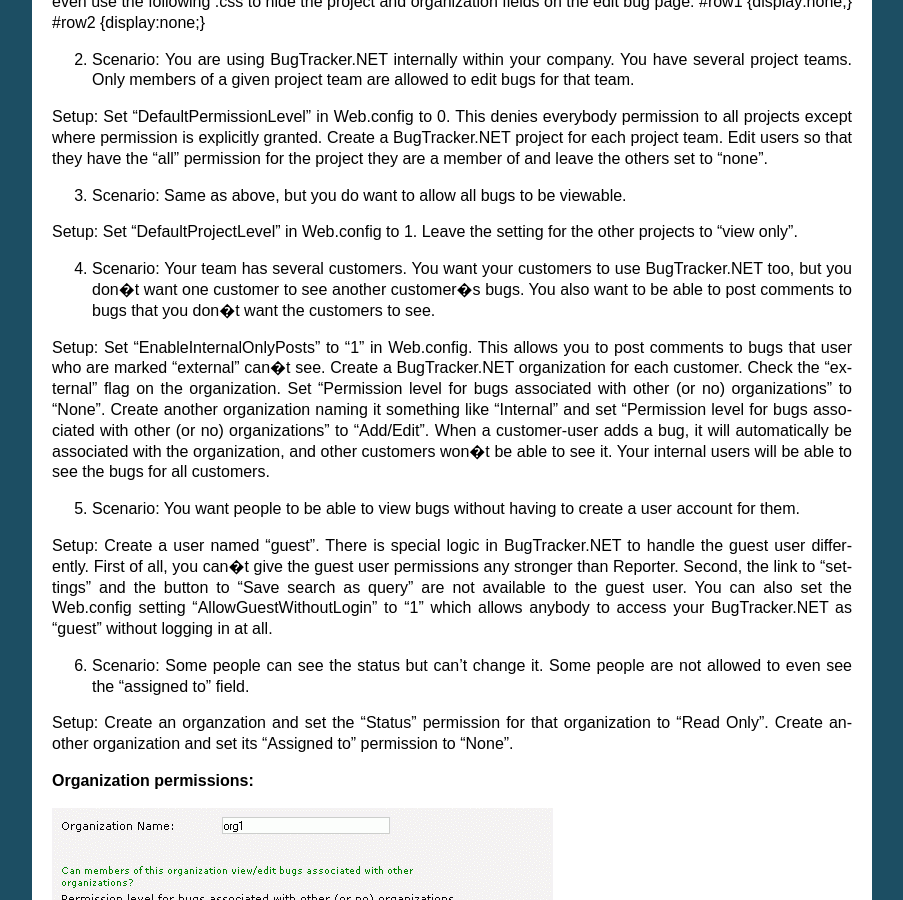
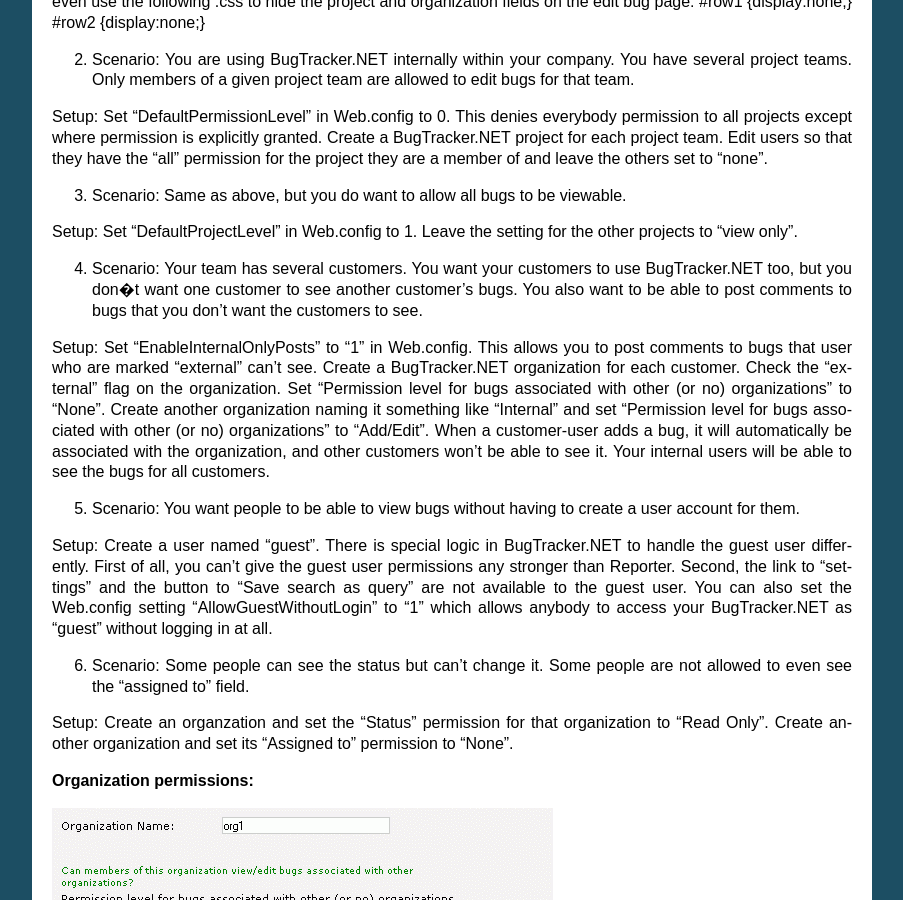
Before and after one commit to Displace99/Bug-Tracker, a Sphinx documentation site: the page built from docs/source/user-permissions.rst, in a window 1280 px wide and 900 px high, scrolled down 340 px. Shown: the whole window, without its empty margins (198-1101 px from the left). Built offline with Sphinx 7.4.7, drawn with Linux system fonts in a browser that asks for light colours.

Commit message:
Fixes incorrect character in documentation

```diff
--- a/docs/source/user-permissions.rst
+++ b/docs/source/user-permissions.rst
@@ -20,14 +20,14 @@ Setup: Set "DefaultPermissionLevel" in Web.config to 0. This denies everybody pe
 Setup: Set "DefaultProjectLevel" in Web.config to 1. Leave the setting for the other projects to "view only".
 
 
-4. Scenario: Your team has several customers. You want your customers to use BugTracker.NET too, but you don�t want one customer to see another customer�s bugs. You also want to be able to post comments to bugs that you don�t want the customers to see.
+4. Scenario: Your team has several customers. You want your customers to use BugTracker.NET too, but you don�t want one customer to see another customer's bugs. You also want to be able to post comments to bugs that you don't want the customers to see.
 
-Setup: Set "EnableInternalOnlyPosts" to "1" in Web.config. This allows you to post comments to bugs that user who are marked "external" can�t see. Create a BugTracker.NET organization for each customer. Check the "external" flag on the organization. Set "Permission level for bugs associated with other (or no) organizations" to "None". Create another organization naming it something like "Internal" and set "Permission level for bugs associated with other (or no) organizations" to "Add/Edit". When a customer-user adds a bug, it will automatically be associated with the organization, and other customers won�t be able to see it. Your internal users will be able to see the bugs for all customers.
+Setup: Set "EnableInternalOnlyPosts" to "1" in Web.config. This allows you to post comments to bugs that user who are marked "external" can't see. Create a BugTracker.NET organization for each customer. Check the "external" flag on the organization. Set "Permission level for bugs associated with other (or no) organizations" to "None". Create another organization naming it something like "Internal" and set "Permission level for bugs associated with other (or no) organizations" to "Add/Edit". When a customer-user adds a bug, it will automatically be associated with the organization, and other customers won't be able to see it. Your internal users will be able to see the bugs for all customers.
 
 
 5. Scenario: You want people to be able to view bugs without having to create a user account for them.
 
-Setup: Create a user named "guest". There is special logic in BugTracker.NET to handle the guest user differently. First of all, you can�t give the guest user permissions any stronger than Reporter. Second, the link to "settings" and the button to "Save search as query" are not available to the guest user. You can also set the Web.config setting "AllowGuestWithoutLogin" to "1" which allows anybody to access your BugTracker.NET as "guest" without logging in at all.
+Setup: Create a user named "guest". There is special logic in BugTracker.NET to handle the guest user differently. First of all, you can't give the guest user permissions any stronger than Reporter. Second, the link to "settings" and the button to "Save search as query" are not available to the guest user. You can also set the Web.config setting "AllowGuestWithoutLogin" to "1" which allows anybody to access your BugTracker.NET as "guest" without logging in at all.
 
 
 6. Scenario: Some people can see the status but can't change it. Some people are not allowed to even see the "assigned to" field.
```
